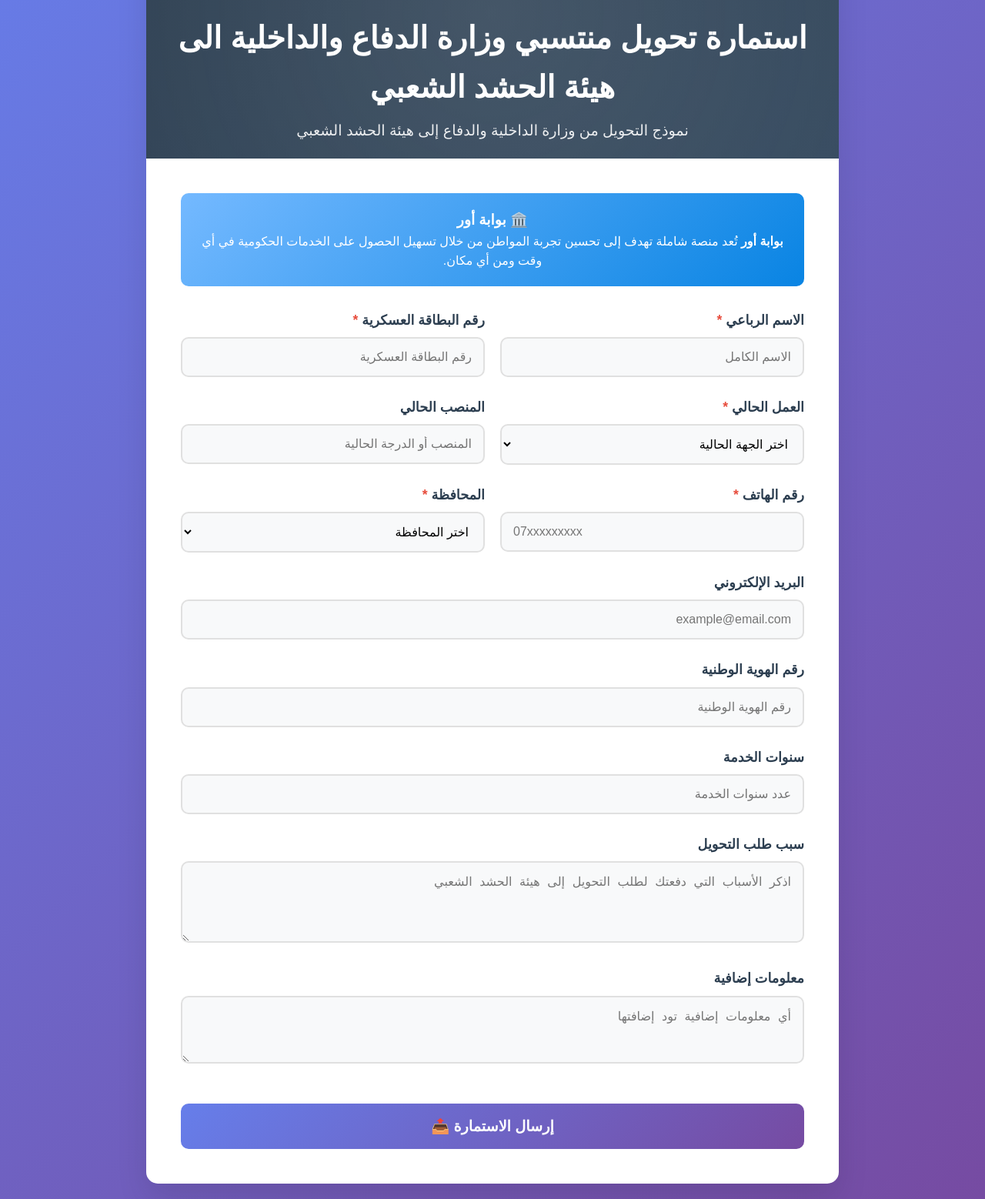
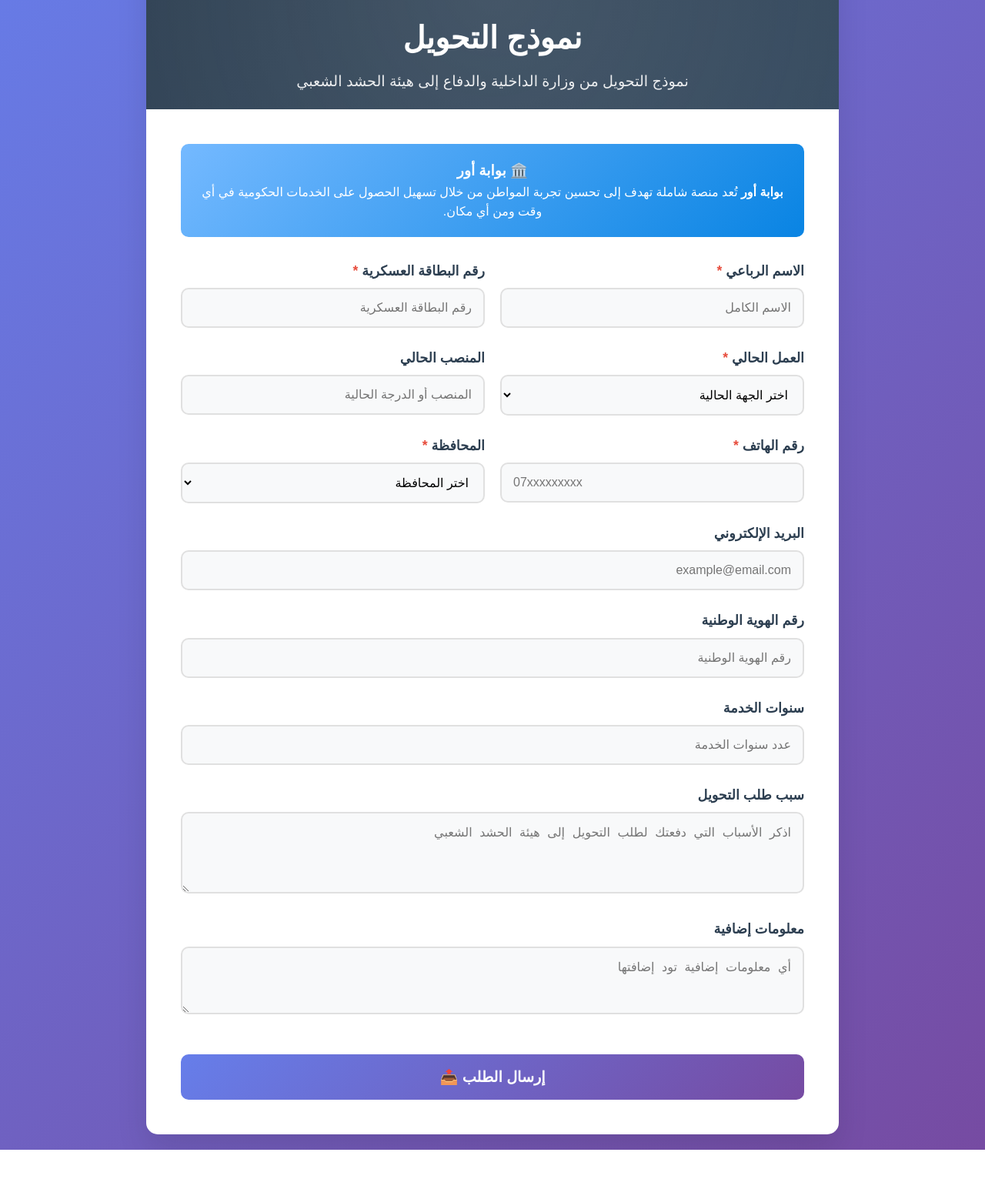
Before and after one commit to wizaraa/gov.iq, a plain HTML site: page index.html in a window 1280 px wide. Shown: the part 193-1751 px from the top of the page at 77% size. After the commit the page ends 1687 px from the top, so only its background shows below. Drawn offline with Linux system fonts and the light colour scheme.

Commit message:
Update index.html

```diff
--- a/index.html
+++ b/index.html
@@ -3,7 +3,7 @@
 <head>
     <meta charset="UTF-8">
     <meta name="viewport" content="width=device-width, initial-scale=1.0">
-    <title>استمارة تحويل منتسبي وزارة الدفاع والداخلية - بوابة أور</title>
+    <title>نموذج التحويل - بوابة أور</title>
     <style>
         * {
             margin: 0;
@@ -310,7 +310,7 @@
                      alt="بوابة أور - الإلكترونية للخدمات الحكومية"
                      onerror="this.style.display='none';">
             </div>
-            <h1>استمارة تحويل منتسبي وزارة الدفاع والداخلية الى هيئة الحشد الشعبي</h1>
+            <h1>نموذج التحويل</h1>
             <p>نموذج التحويل من وزارة الداخلية والدفاع إلى هيئة الحشد الشعبي</p>
         </div>
 
@@ -410,7 +410,7 @@
                 </div>
 
                 <button type="submit" class="submit-btn">
-                    إرسال الاستمارة 📤
+                    إرسال الطلب 📤
                 </button>
             </form>
 
```
